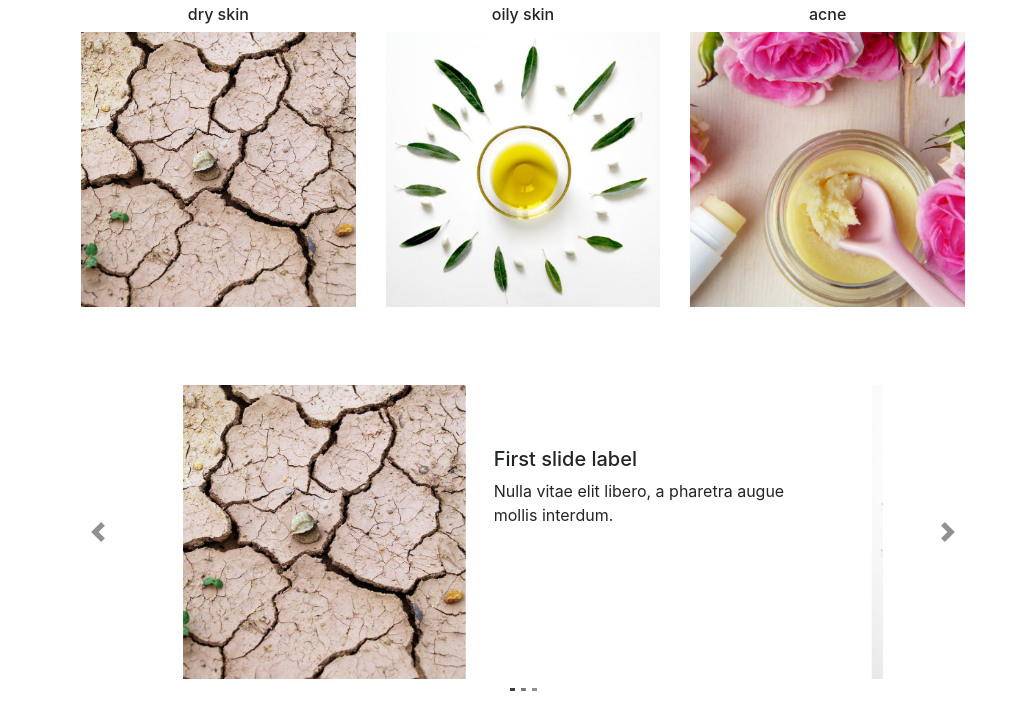
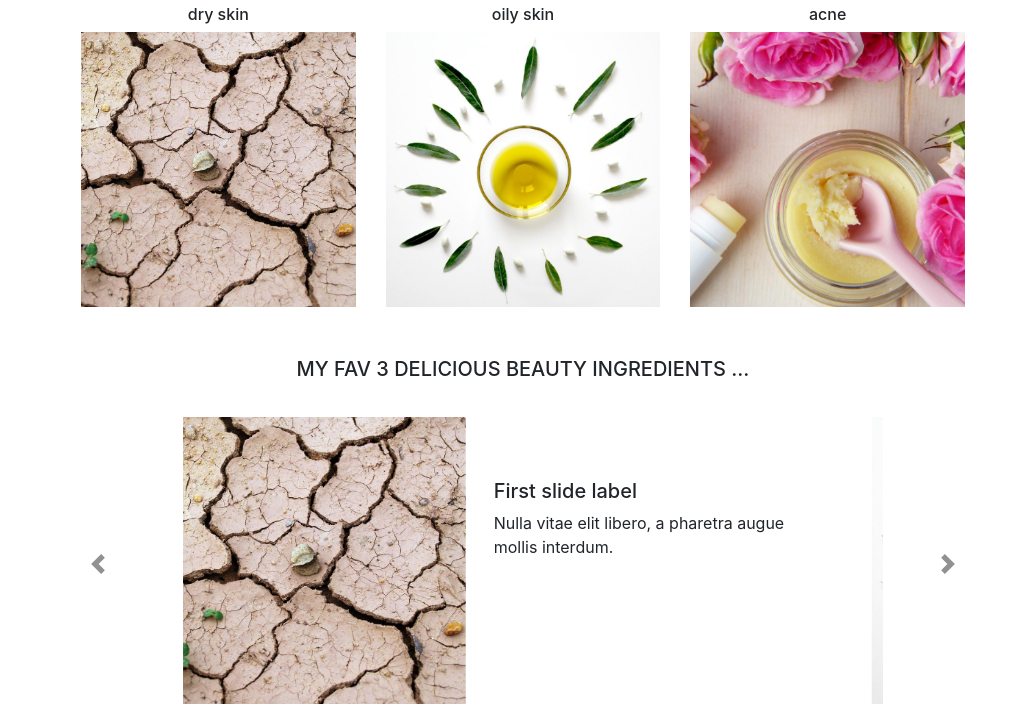
Before and after one commit to Code-Institute-Submissions/ms1-face-fodder, a plain HTML site: page index.html in a window 1280 px wide. Shown: the part 864-1568 px from the top of the page, without its empty margins (117-1129 px from the left). Drawn offline with nearby package versions, Linux system fonts and the light colour scheme.

Commit message:
add: Title to carousel section

```diff
--- a/index.html
+++ b/index.html
@@ -89,6 +89,7 @@
         </div>
     </section>
     <section class="container-fluid carousel-container">
+        <h5 class="text-center">MY FAV 3 DELICIOUS BEAUTY INGREDIENTS ...</h5>
 		<div id="carouselExampleCaptions" class="carousel carousel-content-container slide" data-ride="carousel">
 			<ol class="carousel-indicators">
 				<li data-target="#carouselExampleCaptions" data-slide-to="0" class="active"></li>
```
